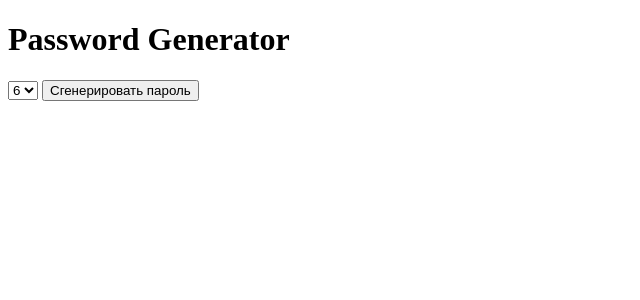
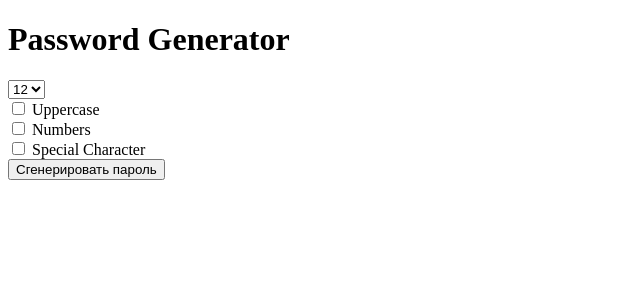
Before and after one commit to bibo85/password_generator, a Django app: page / in a window 1280 px wide. Shown: the top 300 px of the page, without its empty margins (0-640 px from the left). Run offline with Django 4.2, Linux system fonts and the light colour scheme.

Commit message:
added new fields to the form

```diff
--- a/password_generator/generator/templates/generator/home_page.html
+++ b/password_generator/generator/templates/generator/home_page.html
@@ -11,7 +11,20 @@
         <option value="6">6</option>
         <option value="7">7</option>
         <option value="8">8</option>
+        <option value="9">9</option>
+        <option value="10">10</option>
+        <option value="11">11</option>
+        <option value="12" selected="selected">12</option>
+        <option value="13">13</option>
+        <option value="14">14</option>
     </select>
+    <br>
+    <input type="checkbox" name="upperase"> Uppercase
+    <br>
+    <input type="checkbox" name="numbers"> Numbers
+    <br>
+    <input type="checkbox" name="special"> Special Character
+    <br>
       <button>Сгенерировать пароль</button>
   </form>
 </body>
```
